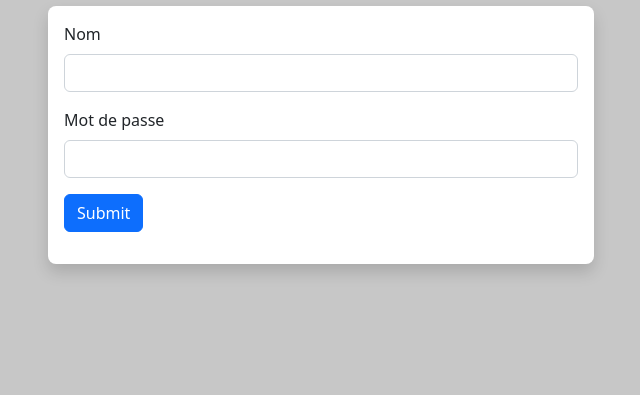
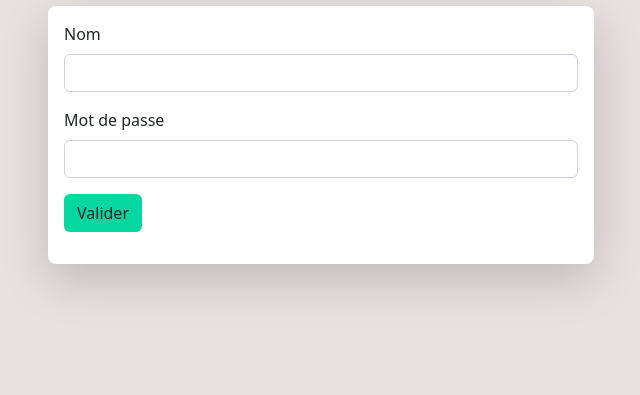
Before and after one commit to SamuelDarras/ephemeris, a website: page public/index.html in a window 1280 px wide. Shown: the part 405-800 px from the top of the page, without its empty margins (319-959 px from the left). Drawn offline with nearby package versions, Linux system fonts and the light colour scheme.

Commit message:
better connection page

```diff
--- a/public/index.html
+++ b/public/index.html
@@ -20,7 +20,7 @@
     <link rel="icon" href="logo-ico.svg">
 </head>
 
-<body style="background-color: #c7c7c7;">
+<body style="background-color: #e9e0e0;">
     <svg xmlns="http://www.w3.org/2000/svg" style="display: none;">
         <symbol id="exclamation-triangle-fill" fill="currentColor" viewBox="0 0 16 16">
             <path
@@ -40,7 +40,7 @@
     <div class="container d-flex flex-column align-items-center">
         <img class="img-fluid" src="logo.svg" width="50%">
         <div class="container d-flex justify-content-center">
-            <div class="w-50 rounded-3 shadow" style="background-color:white;margin-top: 2%;">
+            <div class="w-50 rounded-3 shadow-lg" style="background-color:white;margin-top: 2%;">
                 <form class="mb-3 p-3">
                     <div class="mb-3">
                         <label for="nameInput" class="form-label">Nom</label>
@@ -52,7 +52,7 @@
                             onkeydown="console.log(event.keyCode); if (event.keyCode == 13) connect()"
                             class="form-control" id="passwordInput">
                     </div>
-                    <button onclick="connect()" type="button" class="btn btn-primary">Submit</button>
+                    <button onclick="connect()" type="button" class="btn pull-right" style="background-color: #06d6a0ff; ">Valider</button>
                 </form>
             </div>
         </div>
```
